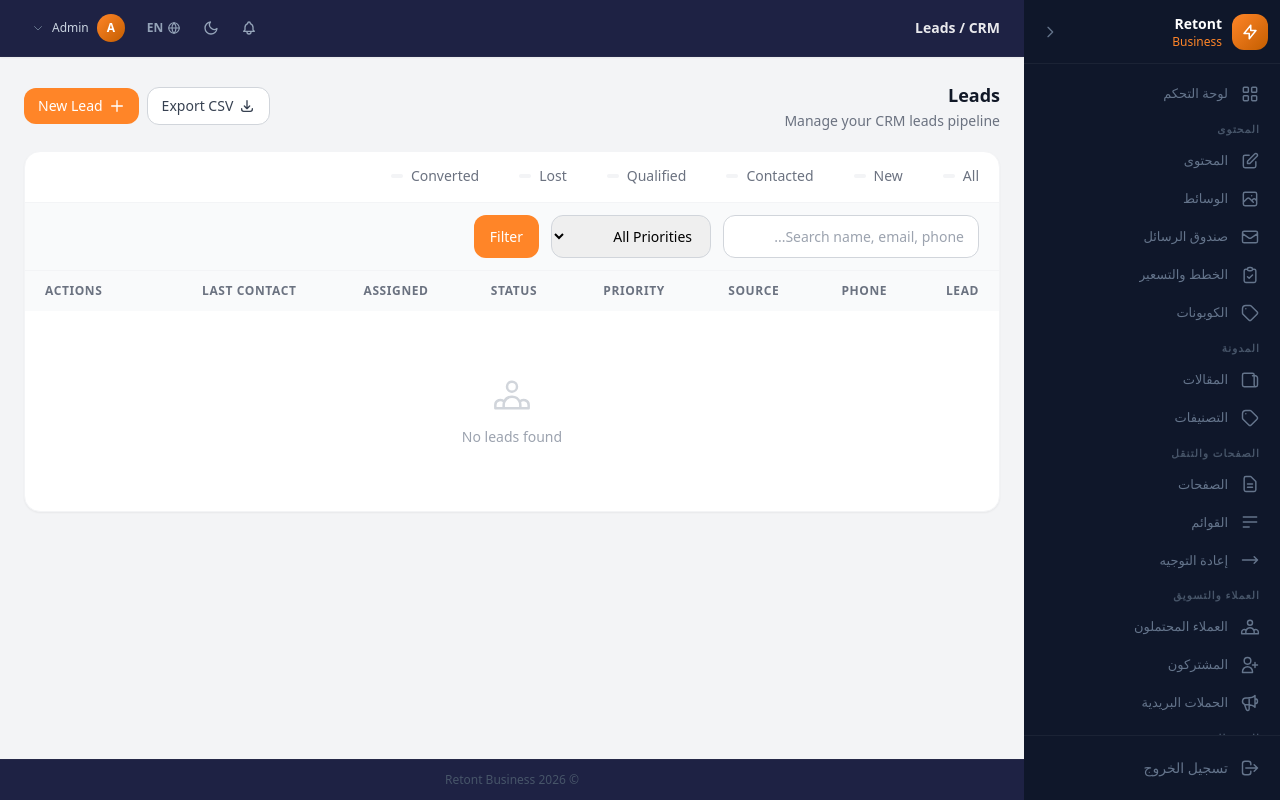
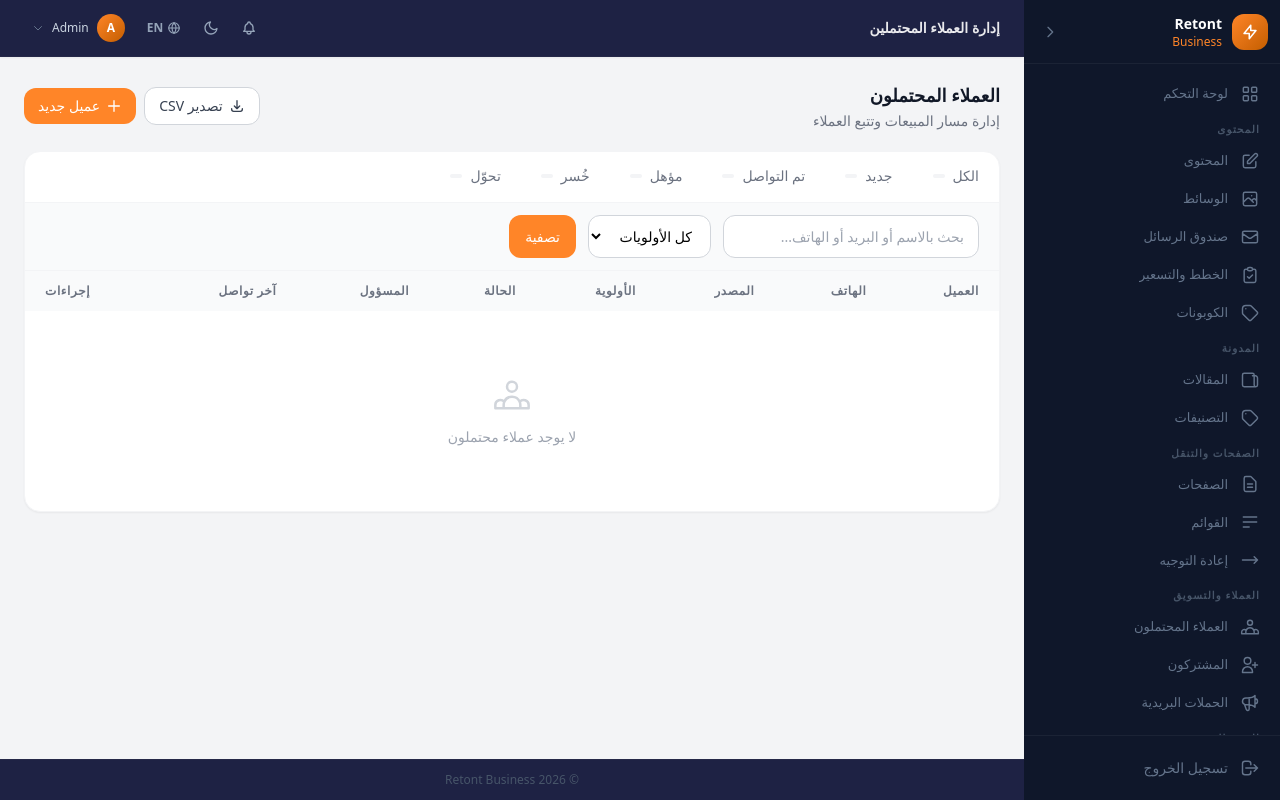
Before and after one commit to shikhtaleb/Business, a Laravel app: template resources/views/admin/leads/index.blade.php in a window 1280 px wide. Run offline with Laravel 12, Linux system fonts and the light colour scheme; the template is opened without the code that fills it, so the values that code supplies are empty; some libraries are stand-ins or nearby versions.

Commit message:
translate: Admin leads, notifications, api-keys views to Arabic + fix API key toggle route bug
- leads/index: All labels, tabs, filters, table headers, badges in Arabic
- notifications/index: All text in Arabic with DB safety guard
- api-keys/index: All text in Arabic; removed erroneous @method('PATCH') from
  toggle form (route is POST not PATCH, causing silent routing failure)

https://claude.ai/code/session_01UY9nwR4qdt6dyecz9sjrrM

```diff
--- a/resources/views/admin/leads/index.blade.php
+++ b/resources/views/admin/leads/index.blade.php
@@ -1,7 +1,7 @@
 @extends('layouts.admin')
 
-@section('title', 'Leads / CRM')
-@section('page-title', 'Leads / CRM')
+@section('title', 'العملاء المحتملون')
+@section('page-title', 'إدارة العملاء المحتملين')
 
 @section('content')
 <div class="space-y-5">
@@ -9,8 +9,8 @@
     {{-- Header --}}
     <div class="flex flex-wrap items-center justify-between gap-3">
         <div>
-            <h2 class="text-lg font-bold text-gray-900">Leads</h2>
-            <p class="text-sm text-gray-500 mt-0.5">Manage your CRM leads pipeline</p>
+            <h2 class="text-lg font-bold text-gray-900">العملاء المحتملون</h2>
+            <p class="text-sm text-gray-500 mt-0.5">إدارة مسار المبيعات وتتبع العملاء</p>
         </div>
         <div class="flex items-center gap-2">
             <a href="{{ route('admin.leads.export') }}"
@@ -18,7 +18,7 @@
                 <svg class="w-4 h-4" fill="none" stroke="currentColor" viewBox="0 0 24 24">
                     <path stroke-linecap="round" stroke-linejoin="round" stroke-width="2" d="M4 16v1a3 3 0 003 3h10a3 3 0 003-3v-1m-4-4l-4 4m0 0l-4-4m4 4V4"/>
                 </svg>
-                Export CSV
+                تصدير CSV
             </a>
             <a href="{{ route('admin.leads.create') }}"
                class="inline-flex items-center gap-1.5 px-3.5 py-2 rounded-xl text-white text-sm font-medium transition-colors"
@@ -26,7 +26,7 @@
                 <svg class="w-4 h-4" fill="none" stroke="currentColor" viewBox="0 0 24 24">
                     <path stroke-linecap="round" stroke-linejoin="round" stroke-width="2" d="M12 4v16m8-8H4"/>
                 </svg>
-                New Lead
+                عميل جديد
             </a>
         </div>
     </div>
@@ -36,21 +36,21 @@
         <div class="flex overflow-x-auto border-b border-gray-100">
             @php
                 $tabStatuses = [
-                    'all'       => ['label' => 'All',       'color' => 'gray'],
-                    'new'       => ['label' => 'New',       'color' => 'blue'],
-                    'contacted' => ['label' => 'Contacted', 'color' => 'yellow'],
-                    'qualified' => ['label' => 'Qualified', 'color' => 'green'],
-                    'lost'      => ['label' => 'Lost',      'color' => 'red'],
-                    'converted' => ['label' => 'Converted', 'color' => 'purple'],
+                    'all'       => 'الكل',
+                    'new'       => 'جديد',
+                    'contacted' => 'تم التواصل',
+                    'qualified' => 'مؤهل',
+                    'lost'      => 'خُسر',
+                    'converted' => 'تحوّل',
                 ];
             @endphp
-            @foreach($tabStatuses as $key => $tab)
+            @foreach($tabStatuses as $key => $label)
                 <a href="{{ route('admin.leads.index', array_merge(request()->query(), ['status' => $key])) }}"
                    class="flex items-center gap-2 px-5 py-3.5 text-sm font-medium whitespace-nowrap border-b-2 transition-colors
                           {{ $status === $key
                               ? 'border-[#FF8528] text-[#FF8528]'
                               : 'border-transparent text-gray-500 hover:text-gray-700' }}">
-                    {{ $tab['label'] }}
+                    {{ $label }}
                     <span class="px-1.5 py-0.5 rounded-full text-xs font-bold
                                  {{ $status === $key ? 'bg-[#FF8528] text-white' : 'bg-gray-100 text-gray-600' }}">
                         {{ $counts[$key] }}
@@ -63,23 +63,19 @@
         <div class="px-5 py-3 border-b border-gray-100 bg-gray-50">
             <form method="GET" action="{{ route('admin.leads.index') }}" class="flex flex-wrap gap-3">
                 <input type="hidden" name="status" value="{{ $status }}">
-                <input type="text" name="search" value="{{ $search }}" placeholder="Search name, email, phone..."
-                       class="w-full px-3.5 py-2.5 rounded-xl border border-gray-300 text-sm focus:outline-none focus:ring-2 focus:border-transparent sm:w-64"
-                       style="--tw-ring-color:#FF8528;">
+                <input type="text" name="search" value="{{ $search }}" placeholder="بحث بالاسم أو البريد أو الهاتف..."
+                       class="w-full px-3.5 py-2.5 rounded-xl border border-gray-300 text-sm focus:outline-none focus:ring-2 focus:ring-orange-200 sm:w-64">
                 <select name="priority"
-                        class="w-full px-3.5 py-2.5 rounded-xl border border-gray-300 text-sm focus:outline-none focus:ring-2 focus:border-transparent sm:w-40"
-                        style="--tw-ring-color:#FF8528;">
-                    <option value="">All Priorities</option>
-                    @foreach(['low','normal','high','urgent'] as $p)
-                        <option value="{{ $p }}" {{ $priority === $p ? 'selected' : '' }}>{{ ucfirst($p) }}</option>
+                        class="px-3.5 py-2.5 rounded-xl border border-gray-300 text-sm bg-white focus:outline-none focus:ring-2 focus:ring-orange-200">
+                    <option value="">كل الأولويات</option>
+                    @foreach(['low' => 'منخفضة', 'normal' => 'عادية', 'high' => 'عالية', 'urgent' => 'عاجلة'] as $k => $v)
+                        <option value="{{ $k }}" {{ $priority === $k ? 'selected' : '' }}>{{ $v }}</option>
                     @endforeach
                 </select>
-                <button type="submit"
-                        class="px-4 py-2.5 rounded-xl text-white text-sm font-medium"
-                        style="background:#FF8528;">Filter</button>
+                <button type="submit" class="px-4 py-2.5 rounded-xl text-white text-sm font-medium" style="background:#FF8528;">تصفية</button>
                 @if($search || $priority)
                     <a href="{{ route('admin.leads.index', ['status' => $status]) }}"
-                       class="px-4 py-2.5 rounded-xl border border-gray-300 bg-white text-sm text-gray-600 hover:bg-gray-50">Clear</a>
+                       class="px-4 py-2.5 rounded-xl border border-gray-300 bg-white text-sm text-gray-600 hover:bg-gray-50">مسح</a>
                 @endif
             </form>
         </div>
@@ -89,14 +85,14 @@
             <table class="w-full text-sm">
                 <thead class="bg-gray-50 text-xs text-gray-500 uppercase tracking-wider">
                     <tr>
-                        <th class="px-5 py-3 text-start font-semibold">Lead</th>
-                        <th class="px-5 py-3 text-start font-semibold">Phone</th>
-                        <th class="px-5 py-3 text-start font-semibold">Source</th>
-                        <th class="px-5 py-3 text-start font-semibold">Priority</th>
-                        <th class="px-5 py-3 text-start font-semibold">Status</th>
-                        <th class="px-5 py-3 text-start font-semibold">Assigned</th>
-                        <th class="px-5 py-3 text-start font-semibold">Last Contact</th>
-                        <th class="px-5 py-3 text-end font-semibold">Actions</th>
+                        <th class="px-5 py-3 text-start font-semibold">العميل</th>
+                        <th class="px-5 py-3 text-start font-semibold">الهاتف</th>
+                        <th class="px-5 py-3 text-start font-semibold">المصدر</th>
+                        <th class="px-5 py-3 text-start font-semibold">الأولوية</th>
+                        <th class="px-5 py-3 text-start font-semibold">الحالة</th>
+                        <th class="px-5 py-3 text-start font-semibold">المسؤول</th>
+                        <th class="px-5 py-3 text-start font-semibold">آخر تواصل</th>
+                        <th class="px-5 py-3 text-end font-semibold">إجراءات</th>
                     </tr>
                 </thead>
                 <tbody class="divide-y divide-gray-50">
@@ -109,45 +105,32 @@
                         <td class="px-5 py-3.5 text-gray-600">{{ $lead->phone ?? '—' }}</td>
                         <td class="px-5 py-3.5">
                             @php
-                                $sourceBadge = [
-                                    'contact_form' => 'bg-blue-100 text-blue-700',
-                                    'manual'       => 'bg-gray-100 text-gray-700',
-                                    'import'       => 'bg-purple-100 text-purple-700',
-                                    'api'          => 'bg-cyan-100 text-cyan-700',
-                                ];
+                                $sourceLabels = ['contact_form' => 'نموذج تواصل', 'manual' => 'يدوي', 'import' => 'استيراد', 'api' => 'API'];
+                                $sourceBadge  = ['contact_form' => 'bg-blue-100 text-blue-700', 'manual' => 'bg-gray-100 text-gray-700', 'import' => 'bg-purple-100 text-purple-700', 'api' => 'bg-cyan-100 text-cyan-700'];
                             @endphp
                             <span class="px-2 py-0.5 rounded-full text-xs font-medium {{ $sourceBadge[$lead->source] ?? 'bg-gray-100 text-gray-700' }}">
-                                {{ str_replace('_', ' ', $lead->source) }}
+                                {{ $sourceLabels[$lead->source] ?? $lead->source }}
                             </span>
                         </td>
                         <td class="px-5 py-3.5">
                             @php
-                                $priorityBadge = [
-                                    'low'    => 'bg-gray-100 text-gray-600',
-                                    'normal' => 'bg-blue-100 text-blue-700',
-                                    'high'   => 'bg-orange-100 text-orange-700',
-                                    'urgent' => 'bg-red-100 text-red-700',
-                                ];
+                                $priorityLabels = ['low' => 'منخفضة', 'normal' => 'عادية', 'high' => 'عالية', 'urgent' => 'عاجلة'];
+                                $priorityBadge  = ['low' => 'bg-gray-100 text-gray-600', 'normal' => 'bg-blue-100 text-blue-700', 'high' => 'bg-orange-100 text-orange-700', 'urgent' => 'bg-red-100 text-red-700'];
                             @endphp
                             <span class="px-2 py-0.5 rounded-full text-xs font-medium {{ $priorityBadge[$lead->priority] ?? 'bg-gray-100 text-gray-600' }}">
-                                {{ ucfirst($lead->priority) }}
+                                {{ $priorityLabels[$lead->priority] ?? $lead->priority }}
                             </span>
                         </td>
                         <td class="px-5 py-3.5">
                             @php
-                                $statusBadge = [
-                                    'new'       => 'bg-blue-100 text-blue-700',
-                                    'contacted' => 'bg-yellow-100 text-yellow-700',
-                                    'qualified' => 'bg-green-100 text-green-700',
-                                    'lost'      => 'bg-red-100 text-red-700',
-                                    'converted' => 'bg-purple-100 text-purple-700',
-                                ];
+                                $statusLabels = ['new' => 'جديد', 'contacted' => 'تم التواصل', 'qualified' => 'مؤهل', 'lost' => 'خُسر', 'converted' => 'تحوّل'];
+                                $statusBadge  = ['new' => 'bg-blue-100 text-blue-700', 'contacted' => 'bg-yellow-100 text-yellow-700', 'qualified' => 'bg-green-100 text-green-700', 'lost' => 'bg-red-100 text-red-700', 'converted' => 'bg-purple-100 text-purple-700'];
                             @endphp
                             <span class="px-2 py-0.5 rounded-full text-xs font-medium {{ $statusBadge[$lead->status] ?? 'bg-gray-100 text-gray-600' }}">
-                                {{ ucfirst($lead->status) }}
+                                {{ $statusLabels[$lead->status] ?? $lead->status }}
                             </span>
                         </td>
-                        <td class="px-5 py-3.5 text-gray-600">{{ $lead->assignedTo?->name ?? '—' }}</td>
+                        <td class="px-5 py-3.5 text-gray-600 text-xs">{{ $lead->assignedTo?->name ?? '—' }}</td>
                         <td class="px-5 py-3.5 text-gray-500 text-xs">
                             {{ $lead->last_contacted_at?->diffForHumans() ?? '—' }}
                         </td>
@@ -167,7 +150,7 @@
                                     </svg>
                                 </a>
                                 <form method="POST" action="{{ route('admin.leads.destroy', $lead) }}"
-                                      onsubmit="return confirm('Delete this lead?')">
+                                      onsubmit="return confirm('هل أنت متأكد من حذف هذا العميل؟')">
                                     @csrf @method('DELETE')
                                     <button type="submit"
                                             class="w-8 h-8 flex items-center justify-center rounded-lg text-gray-400 hover:text-red-600 hover:bg-red-50 transition-colors">
@@ -185,7 +168,7 @@
                             <svg class="w-10 h-10 mx-auto mb-3 text-gray-300" fill="none" stroke="currentColor" viewBox="0 0 24 24">
                                 <path stroke-linecap="round" stroke-linejoin="round" stroke-width="1.5" d="M17 20h5v-2a3 3 0 00-5.356-1.857M17 20H7m10 0v-2c0-.656-.126-1.283-.356-1.857M7 20H2v-2a3 3 0 015.356-1.857M7 20v-2c0-.656.126-1.283.356-1.857m0 0a5.002 5.002 0 019.288 0M15 7a3 3 0 11-6 0 3 3 0 016 0z"/>
                             </svg>
-                            <p class="text-sm font-medium">No leads found</p>
+                            <p class="text-sm font-medium">لا يوجد عملاء محتملون</p>
                         </td>
                     </tr>
                     @endforelse
```
Also changed, not shown: resources/views/admin/api-keys/index.blade.php (+47 -56 lines), resources/views/admin/notifications/index.blade.php (+16 -14 lines).
